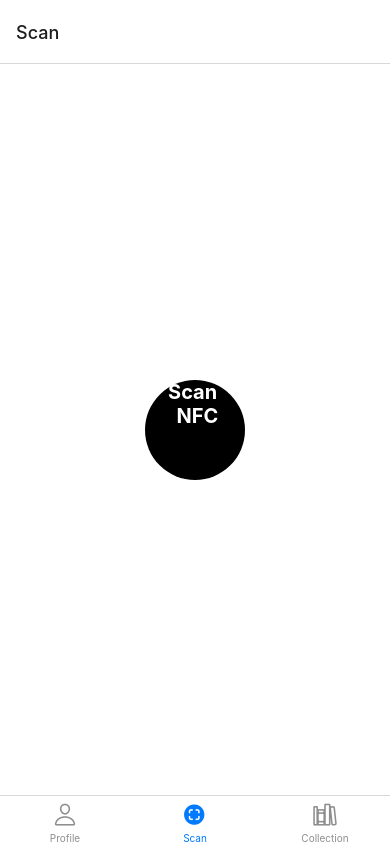
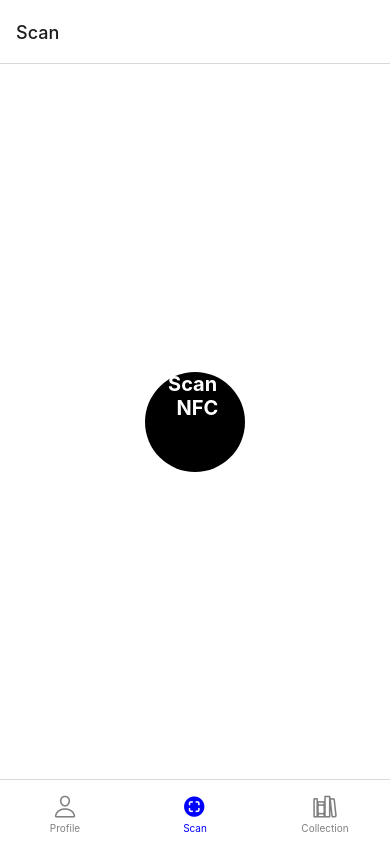
Before and after one commit to krakenheim/musNFC, a React Native app: screen / in a window 390 px wide. Built offline with nearby package versions, Linux system fonts and the light colour scheme.

Commit message:
adding tab bar options

```diff
--- a/App.tsx
+++ b/App.tsx
@@ -28,7 +28,8 @@ export default function App() {
   return (
     <NavigationContainer>
       <Tab.Navigator
-        initialRouteName={NfcName}
+
+      initialRouteName={NfcName}
         screenOptions={({ route }) => ({
           tabBarIcon: ({ focused, color, size }) => {
             let iconName;
@@ -45,16 +46,18 @@ export default function App() {
             return <Ionicons name={iconName} size={size} color={color} />;
           },
 
-          activeTintColor: "blue",
-          inactiveTintColor: "grey",
-          labelStyle: { paddingBottom: 10, fontSize: 10 },
-          style: { padding: 10, height: 70 },
+            tabBarActiveTintColor: "blue",
+            tabBarInactiveTintColor: "grey",
+            labelStyle: { paddingBottom: 10, fontSize: 10 },
+            tabBarStyle: { paddingBottom: 10, paddingTop: 10, height: 65},
+
+
         })}
+
       >
         <Tab.Screen name={ProfileName} component={ProfileScreen} />
         <Tab.Screen name={NfcName} component={ScanScreen} />
         <Tab.Screen name={CollectionName} component={CollectionScreen} />
-
       </Tab.Navigator>
       <StatusBar style="auto" />
     </NavigationContainer>
```
